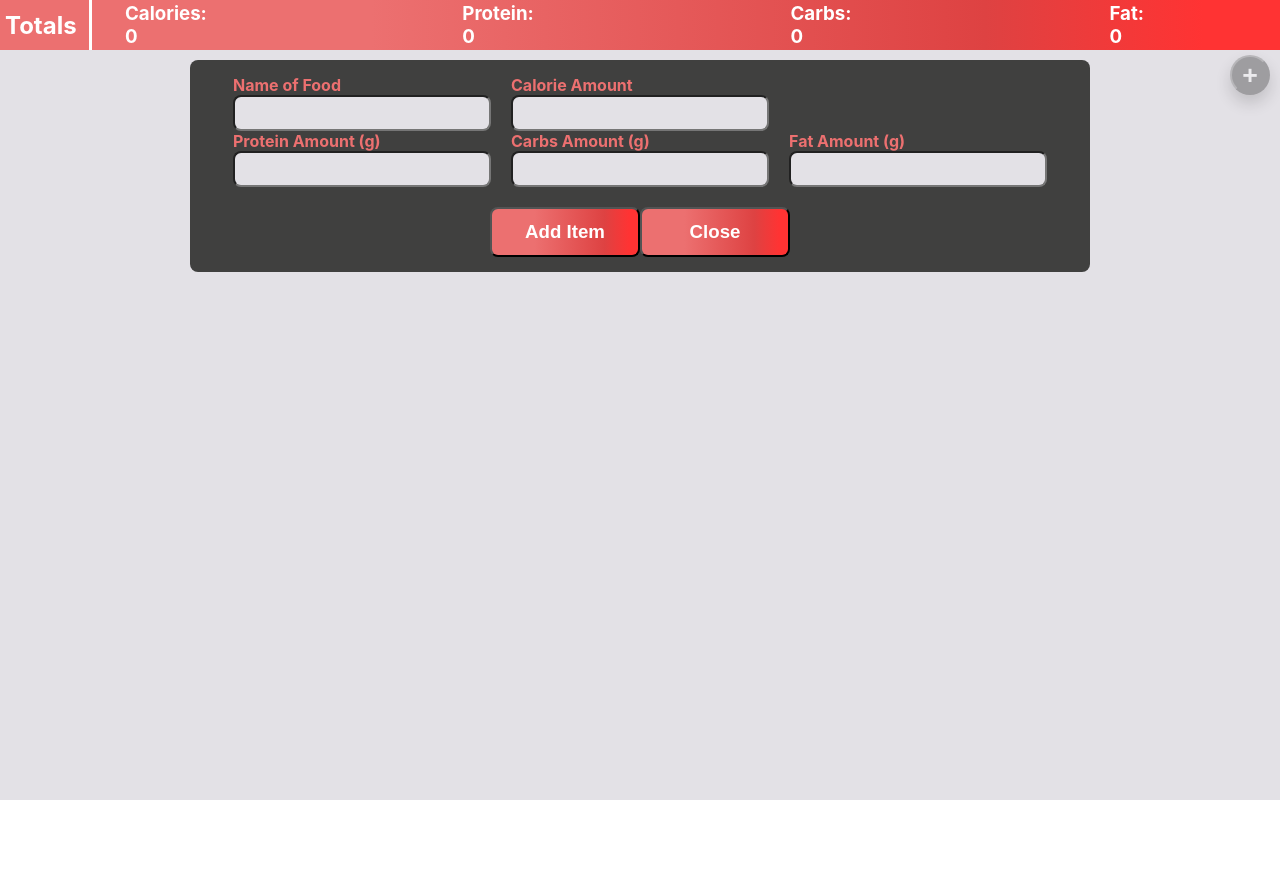
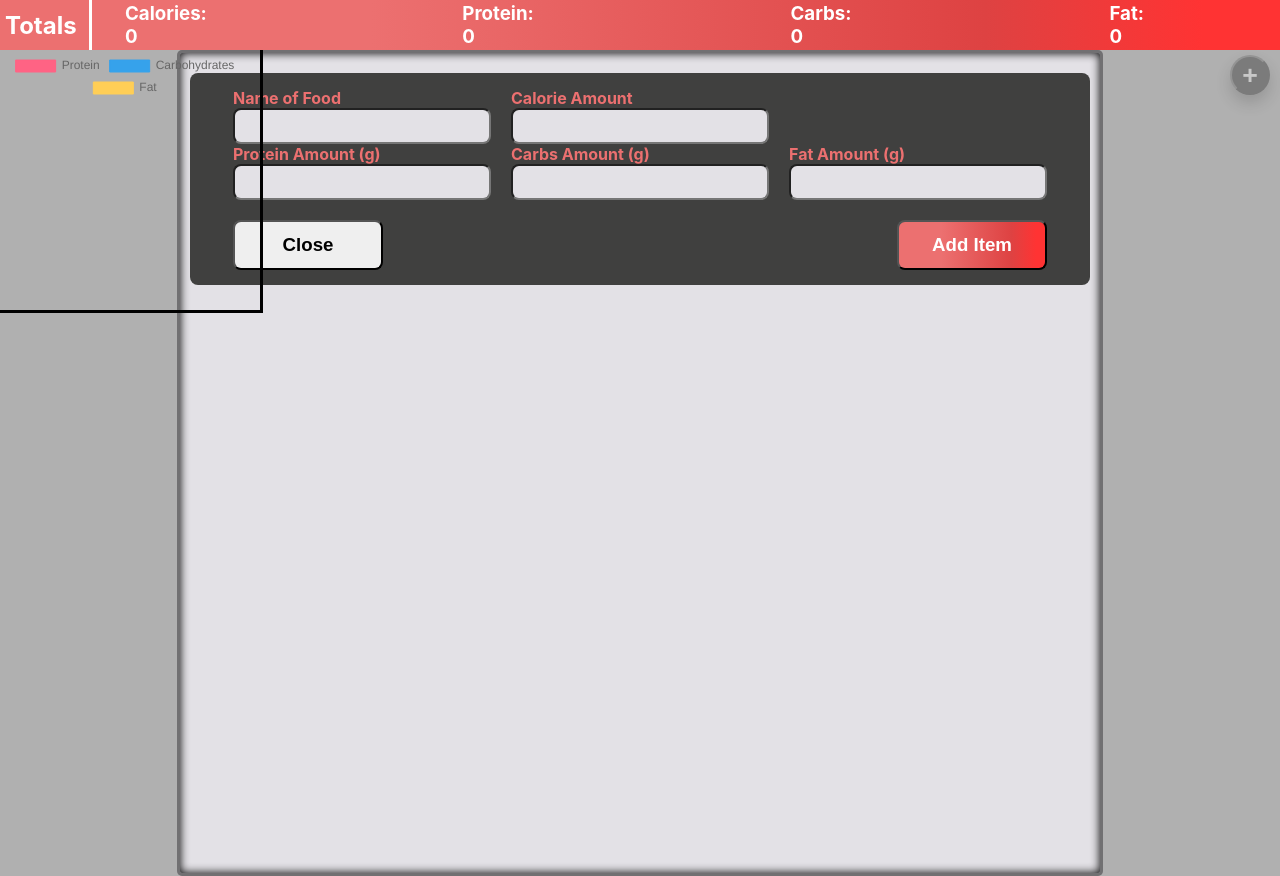
Before and after one commit to jac-mac/calorie-tracker, a React (Create React App) app: page / in a window 1280 px wide. Before the commit the page ends 800 px from the top, so only its background shows below. Built offline with nearby package versions, Linux system fonts and the light colour scheme; the HTML template or start-up script is replaced by a standard one.

Commit message:
Workstation change

```diff
--- a/src/App.css
+++ b/src/App.css
@@ -1,5 +1,5 @@
 .App {
-  background-color: #e3e1e6;
+  background-color: rgba(176, 176, 176, 1);
   min-height: 100vh;
   max-height: fit-content;
 }
@@ -10,6 +10,15 @@
 }
 
 .middle-content {
+  min-height: 100vh;
+  max-height: fit-content;
+  padding: 10px;
+  border-radius: 5px;
+  background-color: #e3e1e6;
+  box-shadow: inset 0 0 10px #000000;
+  border-style: solid;
+  border-color: rgba(0, 0, 0, 0.5);
+  border-width: 3px;
   width: 900px;
 }
 
--- a/src/App.js
+++ b/src/App.js
@@ -90,6 +90,7 @@ function App() {
     return (
       <div className='App'>
           <AppBar data={macro_data}/>
+          <Graph data={macro_data} />
           <div className='ur-mom'>
             <div className='middle-content'>
                 <NewFoodForm addNewFood={addFoodItem} closeOnClick={closeForm}/>
@@ -106,10 +107,10 @@ function App() {
     return (
       <div className='App'>
           <AppBar data={macro_data}/>
+          <Graph data={macro_data} />
           <div className='ur-mom'>
             <div className='middle-content'>
                 <FoodsList food={foods} />
-                {/* <Graph data={macro_data} /> */}
             </div>
           </div>
           <AddButton onClick={scrollAndShowForm}/>
--- a/src/components/Food/NewFoodForm.css
+++ b/src/components/Food/NewFoodForm.css
@@ -42,12 +42,12 @@ br {
 
 .button {
     display: flex;
-    justify-content: center;
+    justify-content: space-between;
     background-color: rgba(64, 64, 63, 1);
     margin-top: 20px;
 }
 
-button {
+#addFoodButton {
     font-weight: bold;
     font-size: 14pt;
     width: 150px;
@@ -57,6 +57,14 @@ button {
     color: white;
 }
 
+#closeFormButton {
+    font-weight: bold;
+    font-size: 14pt;
+    width: 150px;
+    height: 50px;
+    border-radius: 8px;
+}
+
 button:hover {
     cursor: pointer;
     transform: scale(1.02)
--- a/src/components/Food/NewFoodForm.js
+++ b/src/components/Food/NewFoodForm.js
@@ -76,14 +76,14 @@ export default function NewFoodForm(props) {
                         <InputField label='Carbs Amount (g)' type='number' onChange={carbsChangeHandler} value={foodCarbs} id='carbs'/>
                     </div>
                     <div className='form-macros__fat'>
-                        <InputField label='Fat Amount (g)' type='number' onChange={fatChangeHandler} value={foodFat} is='fat'/>
+                        <InputField label='Fat Amount (g)' type='number' onChange={fatChangeHandler} value={foodFat} id='fat'/>
                     </div>
                 </section>
                 <br/>
                 <section>
                     <div className='button'>
-                        <button type='submit'>Add Item</button>
-                        <button type='reset' onClick={props.closeOnClick}>Close</button>
+                        <button type='reset'  id='closeFormButton' onClick={props.closeOnClick}>Close</button>
+                        <button type='submit' id='addFoodButton'>Add Item</button>
                     </div>
 
                 </section>
--- a/src/components/Graph/Graph.css
+++ b/src/components/Graph/Graph.css
@@ -1,4 +1,14 @@
 canvas {
-    height: 225px !important;
-    width: 225px !important;
+    height: 250px !important;
+    width: 250px !important;
 }
+
+.graph {
+    position: fixed;
+    top: 50;
+    left: 0;
+    padding: 0 10px 10px 0;
+    border-right-style: solid;
+    border-bottom-style: solid;
+
+}
--- a/src/components/Graph/Graph.js
+++ b/src/components/Graph/Graph.js
@@ -24,7 +24,7 @@ export default function Graph(props) {
         ],
       };
     return (
-        <div>
+        <div className='graph'>
             <Doughnut data={data}
 
             />
```
Also changed, not shown: 1 other file (tests, documents, lock files or other folders).
